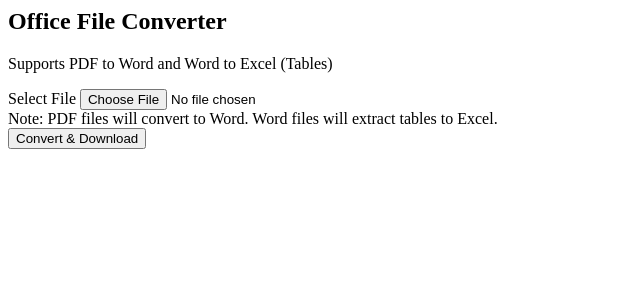
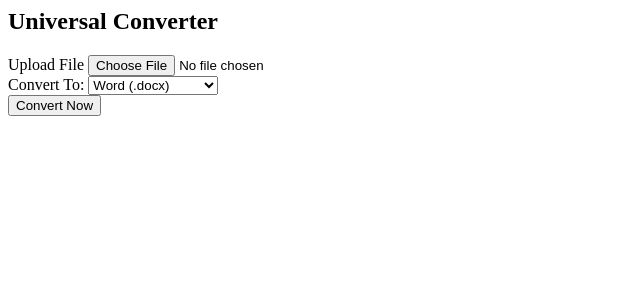
Before and after one commit to Krishmal2004/K-Link, a Flask app: page /converter in a window 1280 px wide. Shown: the top 300 px of the page, without its empty margins (0-640 px from the left). Run offline with Flask 3, Linux system fonts and the light colour scheme.

Commit message:
file pdf convert and image convert

```diff
--- a/app.py
+++ b/app.py
@@ -5,11 +5,13 @@ from flask import Flask, render_template, request, jsonify, send_file
 from google import genai
 from pypdf import PdfReader
 from docx import Document
+from PIL import Image
 
 app = Flask(__name__)
 
-# SECURITY: Replace this with your actual key from Google AI Studio
-GEMINI_API_KEY = "YOUR_NEW_API_KEY_HERE"
+# SECURITY NOTE: This key is currently hitting quota limits.
+# Consider generating a new one at aistudio.google.com
+GEMINI_API_KEY = "AIzaSyBfg4MyB9EuZVphGN2sSviZJ8PTwBV1z4o"
 client = genai.Client(api_key=GEMINI_API_KEY)
 
 # Ensure upload folder exists
@@ -17,45 +19,54 @@ UPLOAD_FOLDER = 'uploads'
 os.makedirs(UPLOAD_FOLDER, exist_ok=True)
 
 
+# --- Helper Functions ---
+
 def get_languages():
-    """Helper function to get sorted language list"""
+    """Returns a sorted list of languages for the dropdowns."""
     return sorted([
         {'code': lang.alpha_2, 'name': lang.name}
         for lang in pycountry.languages if hasattr(lang, 'alpha_2')
     ], key=lambda x: x['name'])
 
 
+# --- Conversion Logic ---
+
 def convert_pdf_to_docx(input_path):
-    """Pure Python PDF to Word conversion (No compiler needed)"""
     output_path = input_path.replace('.pdf', '.docx')
     reader = PdfReader(input_path)
     doc = Document()
-
     for page in reader.pages:
         text = page.extract_text()
         if text:
             doc.add_paragraph(text)
-
     doc.save(output_path)
     return output_path
 
 
 def extract_word_to_excel(input_path):
-    """Extracts tables from Word and saves to Excel"""
     output_path = input_path.replace('.docx', '.xlsx')
     doc = Document(input_path)
     all_data = []
-
     for table in doc.tables:
         for row in table.rows:
             all_data.append([cell.text.strip() for cell in row.cells])
-
     if all_data:
         df = pd.DataFrame(all_data)
         df.to_excel(output_path, index=False, header=False)
         return output_path
     return None
 
+
+def image_to_pdf(input_path):
+    output_path = input_path.rsplit('.', 1)[0] + '.pdf'
+    image = Image.open(input_path)
+    if image.mode == 'RGBA':
+        image = image.convert('RGB')
+    image.save(output_path, 'PDF', resolution=100.0)
+    return output_path
+
+
+# --- Routes ---
 
 @app.route('/')
 def index():
@@ -78,26 +89,32 @@ def convert():
         return "No file uploaded", 400
 
     file = request.files['file']
+    # FIX: Get the target format from the form selection
+    target_format = request.form.get('target_format')
+
     if file.filename == '':
         return "No selected file", 400
 
-    # Save file
     file_path = os.path.join(UPLOAD_FOLDER, file.filename)
     file.save(file_path)
     extension = file.filename.split('.')[-1].lower()
 
     try:
-        if extension == 'pdf':
-            output_file = convert_pdf_to_docx(file_path)
-        elif extension == 'docx':
-            # Defaulting Word to Excel for this specific route
-            output_file = extract_word_to_excel(file_path)
-            if not output_file:
-                return "No tables found in Word document to convert to Excel.", 400
+        output_path = None
+
+        # FIX: Added function calls () and variable validation
+        if extension == 'pdf' and target_format == 'docx':
+            output_path = convert_pdf_to_docx(file_path)
+        elif extension == 'docx' and target_format == 'xlsx':
+            output_path = extract_word_to_excel(file_path)
+        elif extension in ['jpg', 'jpeg', 'png'] and target_format == 'pdf':
+            output_path = image_to_pdf(file_path)
         else:
-            return f"Conversion for .{extension} not yet implemented.", 400
+            return f"Unsupported conversion: {extension} to {target_format}", 400
 
-        return send_file(output_file, as_attachment=True)
+        if output_path and os.path.exists(output_path):
+            return send_file(output_path, as_attachment=True)
+        return "Conversion Failed: Output file not generated.", 500
 
     except Exception as e:
         return f"Error: {str(e)}", 500
@@ -116,11 +133,14 @@ def translate():
 
     try:
         response = client.models.generate_content(
-            model='gemini-2.0-flash',  # Corrected model name
+            model='gemini-2.0-flash',
             contents=prompt
         )
         return jsonify({"translated": response.text.strip()})
     except Exception as e:
+        # Check for Quota/Rate Limit specifically
+        if "429" in str(e):
+            return jsonify({"error": "AI Quota exceeded. Please wait 30 seconds and try again."}), 429
         return jsonify({"error": str(e)}), 500
 
 
--- a/templates/file_convertor.html
+++ b/templates/file_convertor.html
@@ -1,21 +1,21 @@
-<div class="container mt-5">
-    <div class="card p-5 shadow-sm border-0 rounded-4">
-        <h2 class="text-center mb-4">Office File Converter</h2>
-        <p class="text-center text-muted">Supports PDF to Word and Word to Excel (Tables)</p>
+<div class="card p-5 shadow-sm border-0 rounded-4">
+    <h2 class="text-center mb-4">Universal Converter</h2>
+    <form action="/convert" method="post" enctype="multipart/form-data">
 
-        <form action="/convert" method="post" enctype="multipart/form-data" class="text-center">
-            <div class="mb-4">
-                <label for="fileInput" class="form-label fw-bold">Select File</label>
-                <input type="file" name="file" id="fileInput" class="form-control" accept=".pdf,.docx" required>
-            </div>
+        <div class="mb-3">
+            <label class="form-label">Upload File</label>
+            <input type="file" name="file" class="form-control" required>
+        </div>
 
-            <div class="alert alert-info py-2 small">
-                Note: PDF files will convert to Word. Word files will extract tables to Excel.
-            </div>
+        <div class="mb-4">
+            <label class="form-label">Convert To:</label>
+            <select name="target_format" class="form-select">
+                <option value="docx">Word (.docx)</option>
+                <option value="xlsx">Excel Table (.xlsx)</option>
+                <option value="pdf">PDF (.pdf)</option>
+            </select>
+        </div>
 
-            <button type="submit" class="btn btn-primary px-5 py-2">
-                <i class="fa fa-sync-alt me-2"></i> Convert & Download
-            </button>
-        </form>
-    </div>
+        <button type="submit" class="btn btn-primary w-100">Convert Now</button>
+    </form>
 </div>
```
